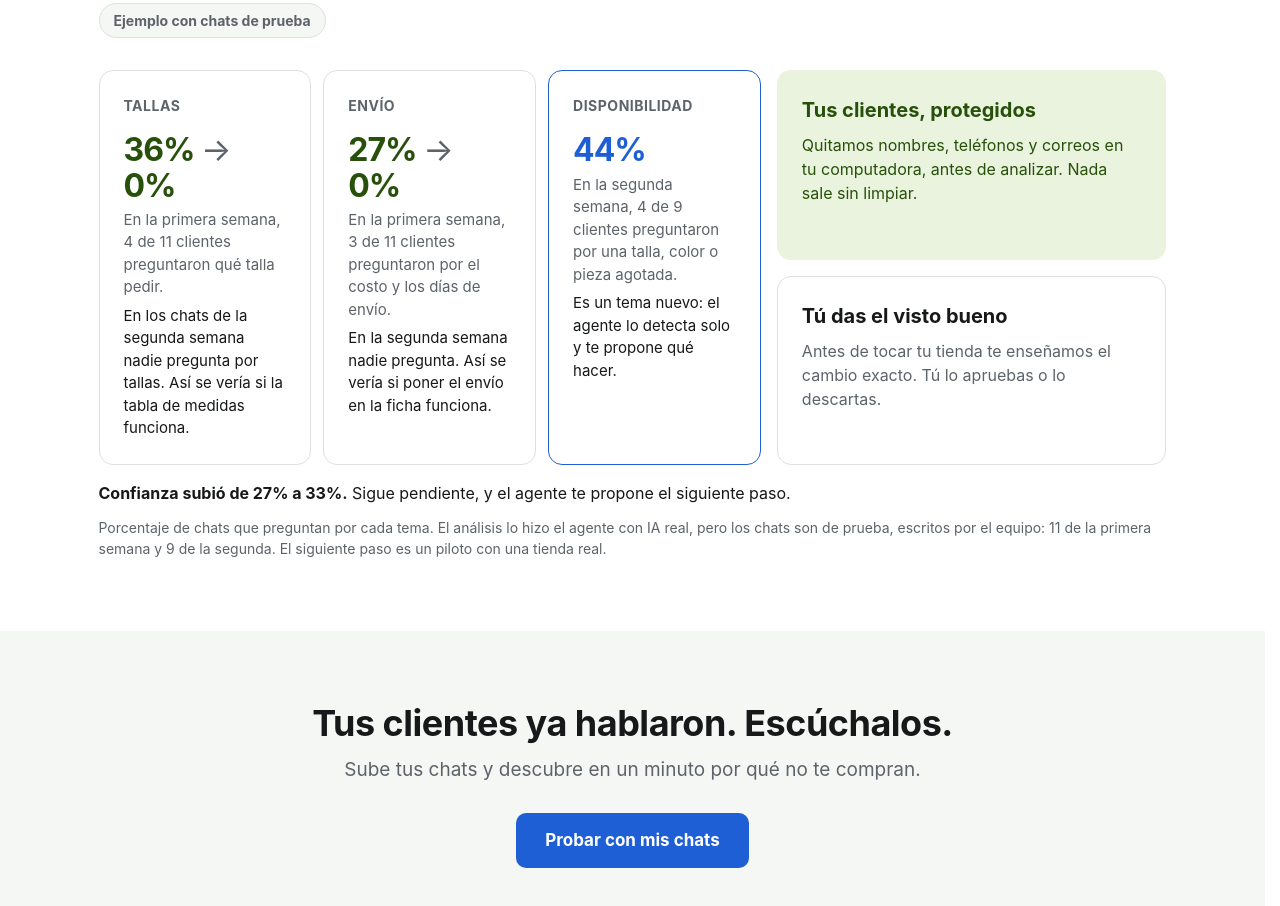
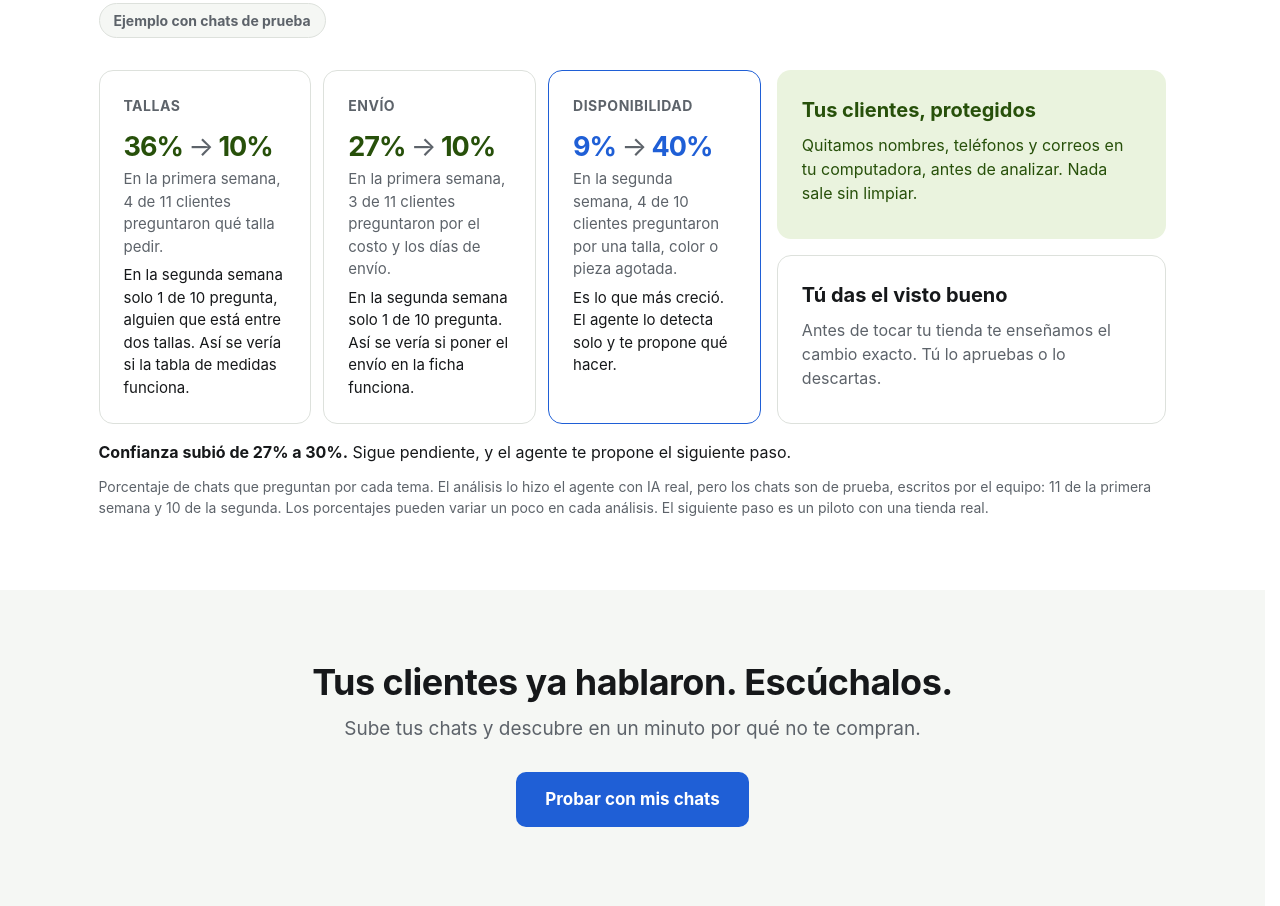
Before and after one commit to descamilla-codes/hackathonia-agente, a website: page landing.html in a window 1280 px wide. Shown: the part 3278-4184 px from the top of the page. Drawn offline with Linux system fonts and the light colour scheme.

Commit message:
feat: show measured before and after numbers on the landing

```diff
--- a/landing.html
+++ b/landing.html
@@ -84,7 +84,7 @@ nav .btn { padding: 10px 18px; }
 .stat-card .big { margin-top: 10px; }
 .stat-card .big span { color: var(--muted); font-weight: 400; }
 .stat-card .topic { font-size: 14px; font-weight: 700; color: var(--muted); text-transform: uppercase; letter-spacing: .5px; }
-.stat-card .big { font-size: 32px; line-height: 1.1; letter-spacing: -1px; color: var(--ok-ink); }
+.stat-card .big { white-space: nowrap; font-size: 27px; line-height: 1.1; letter-spacing: -1px; color: var(--ok-ink); }
 .stat-card.next { border-color: var(--accent); }
 .stat-card.next .big { color: var(--accent); }
 .note { font-size: 14px; margin: 12px 0 0; }
@@ -191,9 +191,9 @@ footer { border-top: 1px solid var(--line); padding: 24px 0; font-size: 14px; co
       <div class="results">
         <div class="left">
           <div class="stats">
-            <div class="card stat-card"><span class="topic">Tallas</span><b class="big">36% <span>&rarr;</span> 0%</b><p>En la primera semana, 4 de 11 clientes preguntaron qué talla pedir.</p><p>En los chats de la segunda semana nadie pregunta por tallas. Así se vería si la tabla de medidas funciona.</p></div>
-            <div class="card stat-card"><span class="topic">Envío</span><b class="big">27% <span>&rarr;</span> 0%</b><p>En la primera semana, 3 de 11 clientes preguntaron por el costo y los días de envío.</p><p>En la segunda semana nadie pregunta. Así se vería si poner el envío en la ficha funciona.</p></div>
-            <div class="card stat-card next"><span class="topic">Disponibilidad</span><b class="big">44%</b><p>En la segunda semana, 4 de 9 clientes preguntaron por una talla, color o pieza agotada.</p><p>Es un tema nuevo: el agente lo detecta solo y te propone qué hacer.</p></div>
+            <div class="card stat-card"><span class="topic">Tallas</span><b class="big">36% <span>&rarr;</span> 10%</b><p>En la primera semana, 4 de 11 clientes preguntaron qué talla pedir.</p><p>En la segunda semana solo 1 de 10 pregunta, alguien que está entre dos tallas. Así se vería si la tabla de medidas funciona.</p></div>
+            <div class="card stat-card"><span class="topic">Envío</span><b class="big">27% <span>&rarr;</span> 10%</b><p>En la primera semana, 3 de 11 clientes preguntaron por el costo y los días de envío.</p><p>En la segunda semana solo 1 de 10 pregunta. Así se vería si poner el envío en la ficha funciona.</p></div>
+            <div class="card stat-card next"><span class="topic">Disponibilidad</span><b class="big">9% <span>&rarr;</span> 40%</b><p>En la segunda semana, 4 de 10 clientes preguntaron por una talla, color o pieza agotada.</p><p>Es lo que más creció. El agente lo detecta solo y te propone qué hacer.</p></div>
           </div>
         </div>
         <div class="side">
@@ -203,8 +203,8 @@ footer { border-top: 1px solid var(--line); padding: 24px 0; font-size: 14px; co
           <div class="card"><h3>Tú das el visto bueno</h3><p>Antes de tocar tu tienda te enseñamos el cambio exacto. Tú lo apruebas o lo descartas.</p></div>
         </div>
       </div>
-      <p class="pending"><b>Confianza subió de 27% a 33%.</b> Sigue pendiente, y el agente te propone el siguiente paso.</p>
-      <p class="muted note">Porcentaje de chats que preguntan por cada tema. El análisis lo hizo el agente con IA real, pero los chats son de prueba, escritos por el equipo: 11 de la primera semana y 9 de la segunda. El siguiente paso es un piloto con una tienda real.</p>
+      <p class="pending"><b>Confianza subió de 27% a 30%.</b> Sigue pendiente, y el agente te propone el siguiente paso.</p>
+      <p class="muted note">Porcentaje de chats que preguntan por cada tema. El análisis lo hizo el agente con IA real, pero los chats son de prueba, escritos por el equipo: 11 de la primera semana y 10 de la segunda. Los porcentajes pueden variar un poco en cada análisis. El siguiente paso es un piloto con una tienda real.</p>
     </div>
   </section>
 
```
